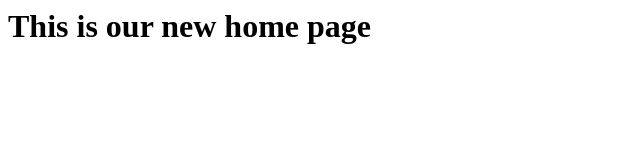
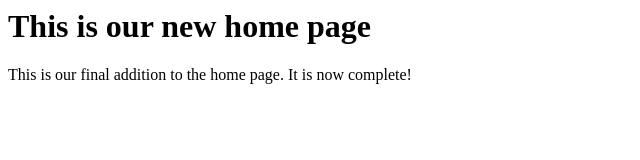
Before and after one commit to luckiloki11/Profitable_Git_Lessons, a plain HTML site: page home_page.html in a window 1280 px wide. Shown: the whole page, without its empty margins (0-640 px from the left). Drawn offline with Linux system fonts and the light colour scheme.

Commit message:
Complete home page

```diff
--- a/home_page.html
+++ b/home_page.html
@@ -7,5 +7,6 @@
 </head>
 <body>
     <h1>This is our new home page</h1>
+    <p>This is our final addition to the home page. It is now complete!</p>
 </body>
 </html>
```
